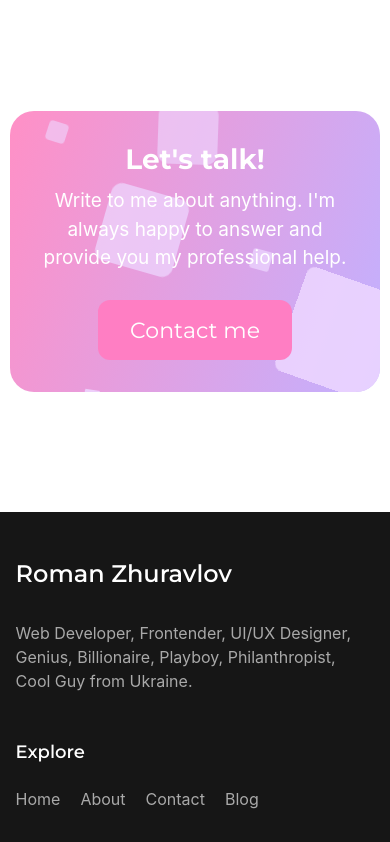
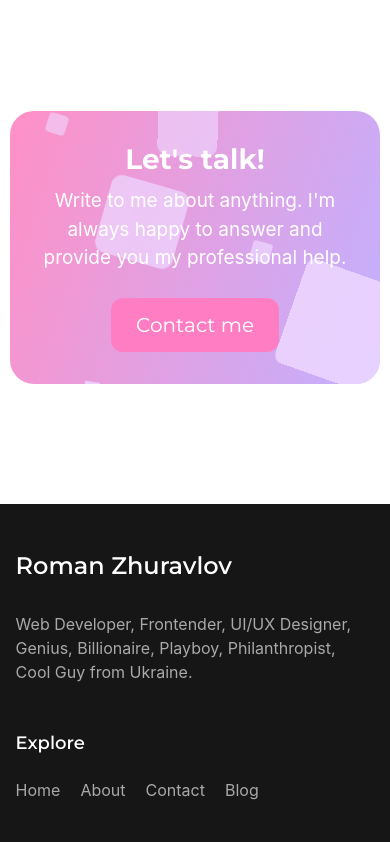
Before and after one commit to snelsi/personal-site, a Next.js app: page /about in a window 390 px wide. Shown: the part 7171-8013 px from the top of the page. Built offline with nearby package versions, Linux system fonts and the light colour scheme.

Commit message:
Update contact button styles

```diff
--- a/components/About/Contact.tsx
+++ b/components/About/Contact.tsx
@@ -79,9 +79,8 @@ const Container = styled.div`
   & > button {
     background-color: #ff7ec3;
     border-radius: 12px;
-    height: 60px;
-    font-size: 22px;
-    padding: 0 32px;
+    font-size: clamp(20px, 5vw, 22px);
+    padding: 0.6em 1.25em;
     z-index: 1;
     white-space: nowrap;
   }
```
